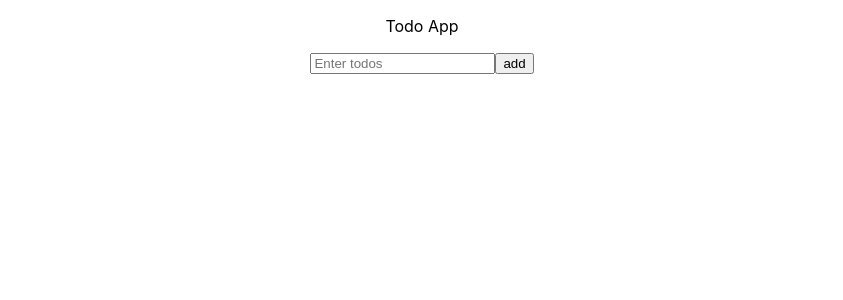
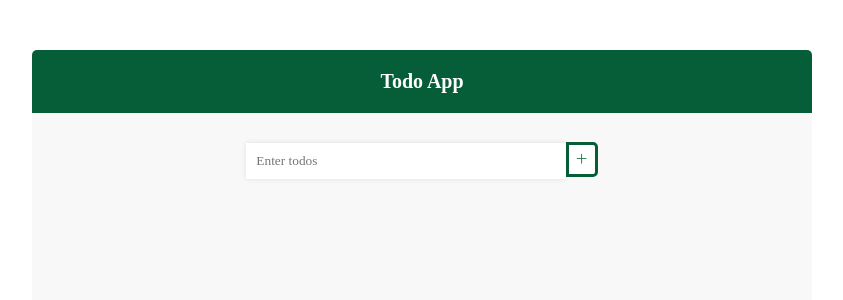
Before and after one commit to sanaz-git/todo-app-redux, a React (Create React App) app: page / in a window 1280 px wide. Shown: the top 300 px of the page, without its empty margins (218-1061 px from the left). Built offline with nearby package versions, Linux system fonts and the light colour scheme.

Commit message:
add styles

```diff
--- a/package.json
+++ b/package.json
@@ -8,6 +8,7 @@
     "@testing-library/user-event": "^13.5.0",
     "react": "^18.2.0",
     "react-dom": "^18.2.0",
+    "react-icons": "^4.7.1",
     "react-redux": "^8.0.5",
     "react-scripts": "5.0.1",
     "redux": "^4.2.0",
--- a/src/components/Todo.js
+++ b/src/components/Todo.js
@@ -3,6 +3,10 @@ import { useSelector, useDispatch } from 'react-redux';
 import { loadTodo, deleteTodo } from '../redux/todo/todoAction';
 import { TODO_KEY } from '../redux/todo/todoReducer';
 import { v4 } from 'uuid';
+import { BsPlusLg } from 'react-icons/bs';
+import { BiMinus } from 'react-icons/bi';
+
+import styles from './Todo.module.css';
 
 const Todo = () => {
   //initialize dispatch
@@ -46,34 +50,44 @@ const Todo = () => {
 
   return (
     <>
-      <div>
+      <div className={styles.todoContainer}>
+        <div className={styles.topic}>
           <p>Todo App </p>
         </div>
         <div>
           <form onSubmit={handleSubmit}>
             <div>
               <input
+                className={styles.inputContainer}
                 name="myText"
                 type="text"
                 value={text.myText}
                 onChange={handleChange}
                 placeholder="Enter todos"
               />
-            <button type="submit">add</button>
+              <button type="submit">
+                <BsPlusLg />
+              </button>
             </div>
           </form>
         </div>
         <div>
           {items.map((todo) => {
             return (
-            <div key={todo.id}>
+              <div key={todo.id} className={styles.listContainer}>
                 <ul>
                   <li>{todo.todoItem.myText}</li>
                 </ul>
-              <button onClick={() => handleDelete(todo.id)}>delete</button>
+                <button
+                  onClick={() => handleDelete(todo.id)}
+                  className={styles.deleteButton}
+                >
+                  <BiMinus />
+                </button>
               </div>
             );
           })}
+        </div>
       </div>
     </>
   );
--- /dev/null
+++ b/src/components/Todo.module.css
@@ -0,0 +1,60 @@
+.topic {
+  display: flex;
+  justify-content: center;
+  align-items: center;
+  background: rgb(6, 94, 57);
+  font-size: 20px;
+  color: white;
+  font-weight: bolder;
+  border-radius: 5px 5px 0 0;
+  font-family: zen loop, cursive;
+}
+
+.inputContainer {
+  border: none;
+  box-shadow: 0 0 5px 0 rgb(0 0 0 / 10%);
+  width: 300px;
+  padding: 10px;
+  margin-top: 30px;
+  font-family: zen loop, cursive;
+}
+
+.todoContainer {
+  background-color: #f8f8f8;
+  border-radius: 0 0 10px 10px;
+  margin: 50px 250px 0 250px;
+  min-height: 300px;
+}
+
+.todoContainer button {
+  border-radius: 0 5px 5px 0;
+  border: 3px solid rgb(6, 94, 57);
+  height: 35px;
+  background-color: white;
+  color: rgb(6, 94, 57);
+  font-weight: bolder;
+}
+
+.listContainer {
+  display: flex;
+  flex-direction: row;
+  justify-content: center;
+  align-items: center;
+}
+
+.listContainer ul li {
+  list-style: none;
+  border: none;
+  box-shadow: 0 0 5px 0 rgb(0 0 0 / 10%);
+  width: 320px;
+  height: 35px;
+  background-color: rgb(6, 94, 57);
+  color: #fff;
+  border-radius: 5px 0 0 5px;
+  text-align: center;
+  font-family: zen loop, cursive;
+}
+
+.deleteButton {
+  margin-right: 40px;
+}
```
Also changed, not shown: 1 other file (tests, documents, lock files or other folders). Lines whose indentation alone changed are shown as unchanged.
